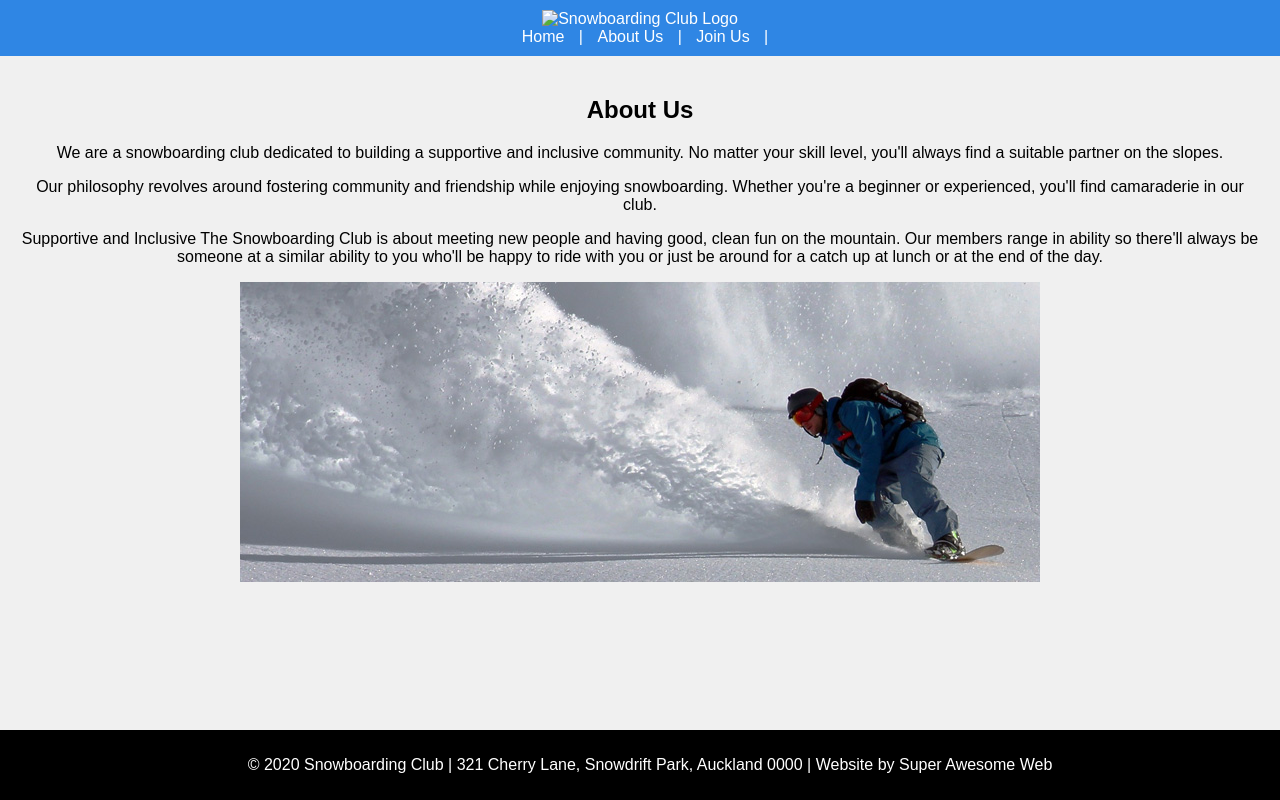
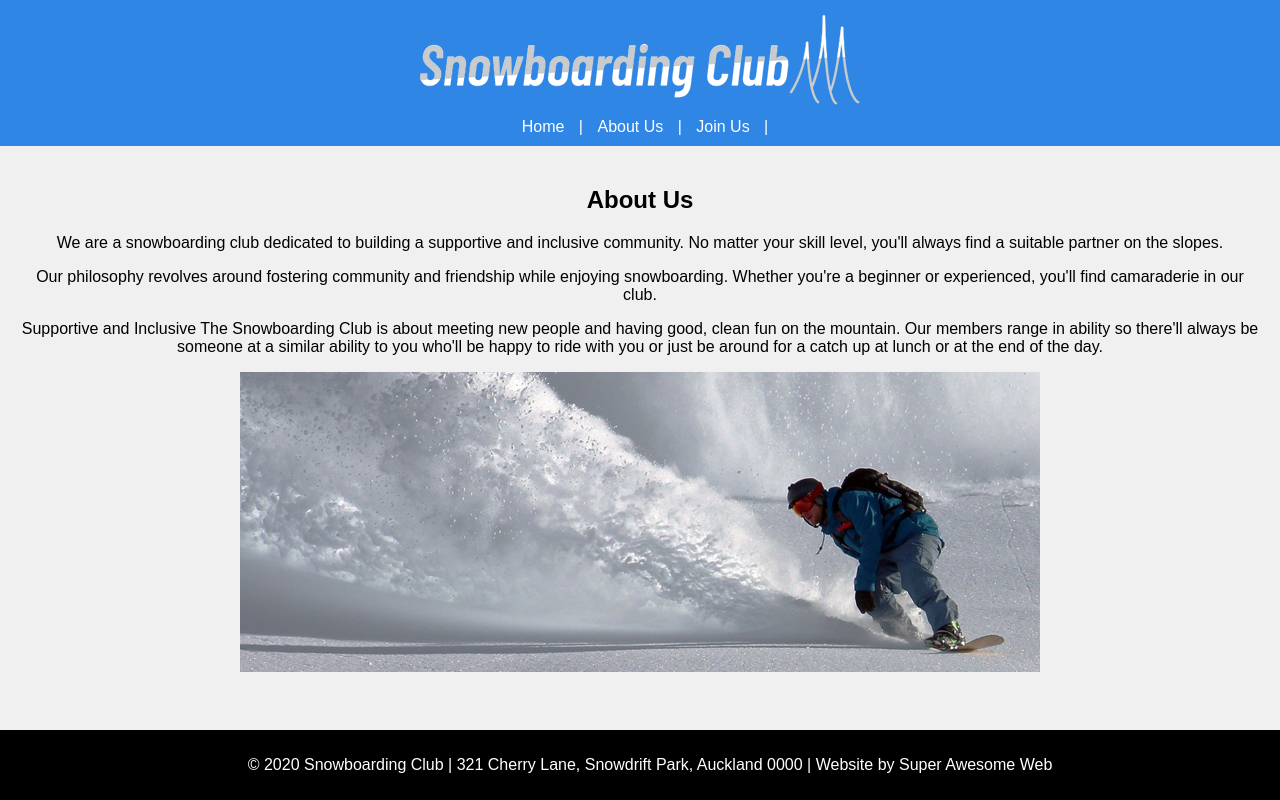
Before and after one commit to Toyoki123/SNOWBOARDING-CLUB, a plain HTML site: page about.html in a window 1280 px wide. Drawn offline with Linux system fonts and the light colour scheme.

Commit message:
Update about.html

```diff
--- a/about.html
+++ b/about.html
@@ -8,7 +8,7 @@
 </head>
 <body>
     <header>
-        <img src="images/logo_light_small.png" alt="Snowboarding Club Logo">
+        <img src="logo_light_small.png" alt="Snowboarding Club Logo">
         <nav>
             <a href="index.html">Home</a> |
             <a href="about.html">About Us</a> |
```
